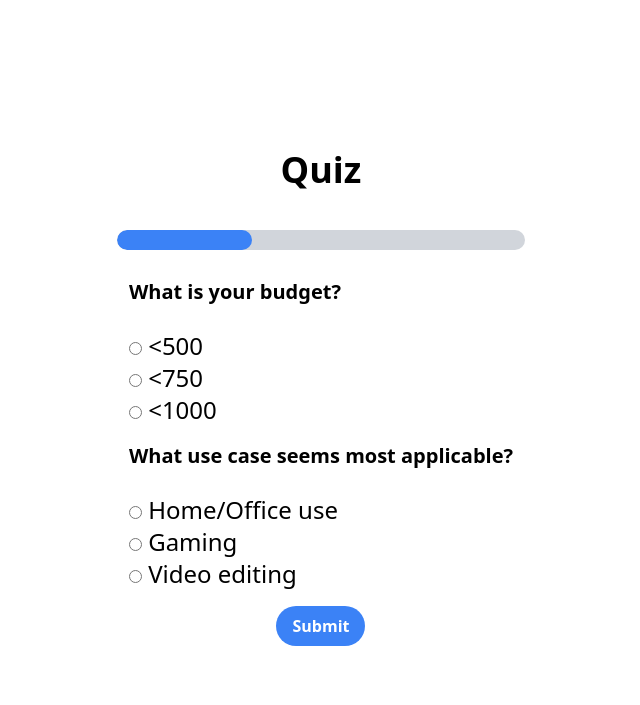
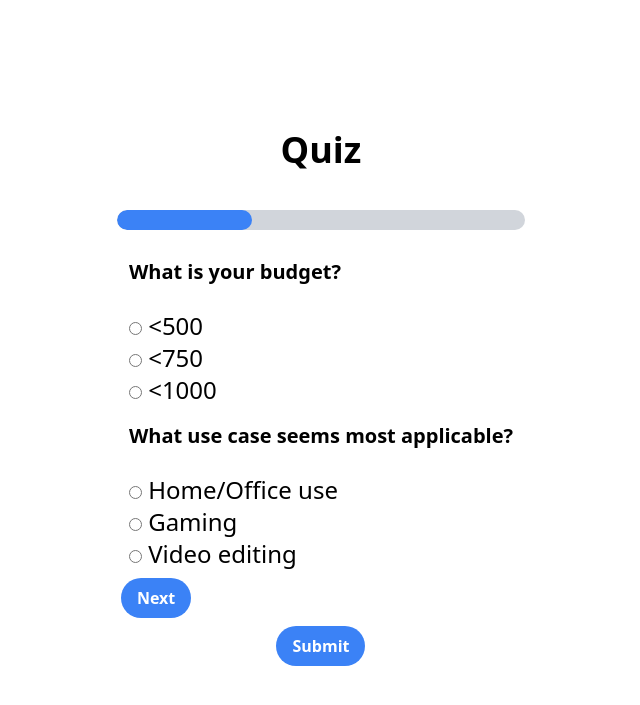
Before and after one commit to sgs22/needapcapp, a Django app: page /quiz/laptop/ in a window 1280 px wide. Shown: the top 705 px of the page, without its empty margins (319-959 px from the left). Run offline with Django 4.2, Linux system fonts and the light colour scheme; data comes from the database, SQL or seed files in the repository; some libraries are stand-ins or nearby versions.

Commit message:
update form template

```diff
--- a/needapc/templates/app/quiz_form.html
+++ b/needapc/templates/app/quiz_form.html
@@ -14,15 +14,19 @@
         <form action="" method="post" class="p-5">
             {% csrf_token %}
             {% for field in form %}
-                <div class="form-group p-2">
-                    <label for="{{ field.id_for_label }}" class="text-xl font-bold">{{ field.label }}</label>
-                    <div class="pt-6">
-                        {{ field }}
-                    </div>
+            <div class="form-group p-2" id="question_{{ forloop.counter }}">
+                <label for="{{ field.label }}" class="text-xl font-bold">{{ field.label }}</label>
+                <div class="pt-6">
+                    {{ field }}
                 </div>
+            </div>
             {% endfor %}
+            <button type="button"
+                class="font-bold bg-blue-500 hover:bg-blue-700 text-white  py-2 px-4 rounded-full cursor-pointed">Next
+            </button>
             <div class="flex justify-center py-2">
-                <input type="submit" value="Submit" class="font-bold bg-blue-500 hover:bg-blue-700 text-white  py-2 px-4 rounded-full cursor-pointed">
+                <input type="submit" value="Submit"
+                    class="font-bold bg-blue-500 hover:bg-blue-700 text-white  py-2 px-4 rounded-full cursor-pointed">
             </div>
         </form>
     </div>
```
